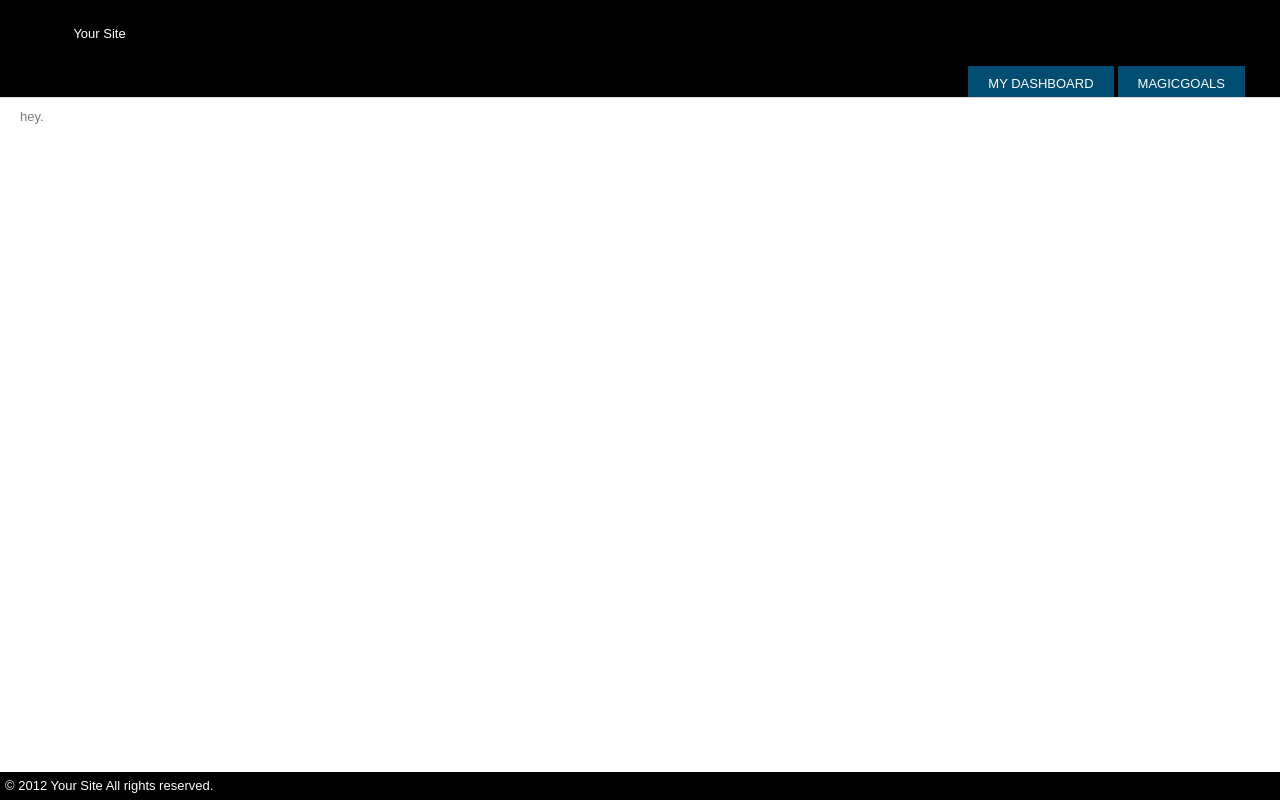
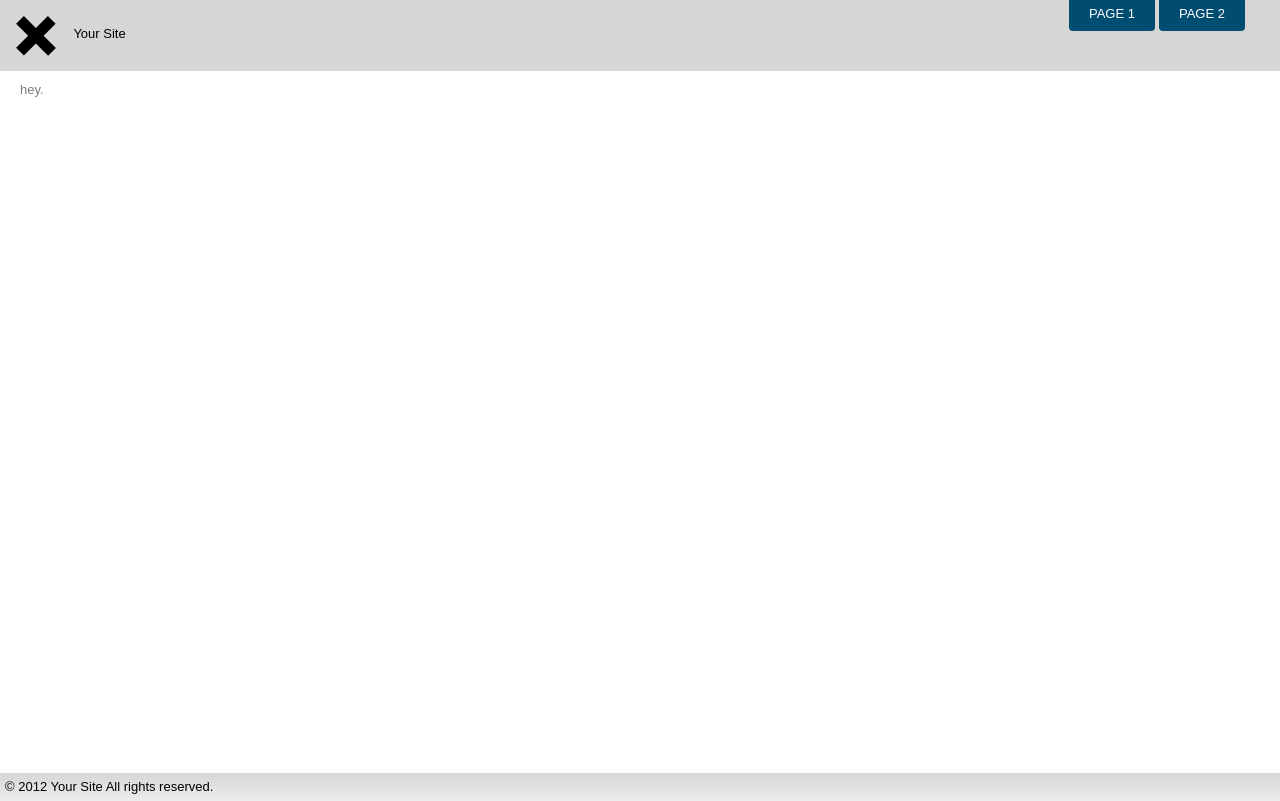
Before and after one commit to a2thek26/ci_template, a CodeIgniter app: page / in a window 1280 px wide. Run offline with CodeIgniter, Linux system fonts and the light colour scheme.

Commit message:
Update styles and menu template

```diff
--- a/application/views/includes/menu_view.php
+++ b/application/views/includes/menu_view.php
@@ -6,14 +6,14 @@
 */
 $menu = array(
 			array(
-				'menu_link' 	=> base_url() . 'dashboard',
-				'menu_page' 	=> 'dashboard',
-				'menu_title' 	=> 'My Dashboard'
+				'menu_link' 	=> base_url() . 'page1',
+				'menu_page' 	=> 'page1',
+				'menu_title' 	=> 'Page 1'
 				),
 			array(
-				'menu_link' 	=> base_url() . 'goals',
-				'menu_page' 	=> 'goals',
-				'menu_title' 	=> 'MagicGoals'
+				'menu_link' 	=> base_url() . 'page2',
+				'menu_page' 	=> 'page2',
+				'menu_title' 	=> 'Page 2'
 				)
 );
 
--- a/assets/css/styles.css
+++ b/assets/css/styles.css
@@ -101,23 +101,19 @@ td { vertical-align: top; }
 
 
 
-
-
-
-
-
+/*  GLOBAL */
 body { height:100%; font:13px/17px arial; color:#7d7d7d; margin:0; padding:0; }
 img { border:0; }
 form { margin:0; }
 *:focus { outline:0; }
-h1 { font:24px/30px arial,verdana; color:#5f8ebe; margin:0; padding:20px 0 6px 0; }
-h2 { font:18px/22px arial,verdana; color:#5f8ebe; margin:0 0 6px 0; padding:0; }
-h3 { font:14px/14px arial,verdana; color:#959595; clear:both; margin:0 0 6px 0; padding:0; }
-h4 { font:14px/18px arial,verdana; color:#959595; margin:0 0 6px 0; padding:0; }
+h1 { font:24px/30px arial; color:#5f8ebe; margin:0; padding:20px 0 6px 0; }
+h2 { font:18px/22px arial; color:#5f8ebe; margin:0 0 6px 0; padding:0; }
+h3 { font:14px/14px arial; color:#959595; clear:both; margin:0 0 6px 0; padding:0; }
+h4 { font:14px/18px arial; color:#959595; margin:0 0 6px 0; padding:0; }
 ul { margin:0 0 12px 0; padding:0 0 0 24px; }
 ol { margin:0 0 12px 0; padding:0 0 0 24px; }
 li { margin:0 0 6px 0; padding:0; }
-p { margin:0 0 28px 0; }
+p { margin:0 0 12px 0; }
 a { color:#5f8eBe; text-decoration:none; }
 a:hover { color:#8ac0e2; text-decoration:underline; }
 input { font:11px/13px arial,verdana; color:#7d7d7d; }
@@ -125,97 +121,75 @@ select { font:11px/13px arial,verdana; color:#7d7d7d; }
 textarea { font:10px/12px arial,verdana; color:#7d7d7d; }
 sup { font:7px/7px arial,verdana; }
 
+/* STRUCTURE */
+header { background:#d6d6d5; color:#000; overflow:hidden; border-bottom:1px solid #dadada; margin-bottom:10px; }
+header .logo { padding:10px; }
+div[role=main] { padding:0 20px; }
+footer { border-top:1px solid #fff; color:#000; line-height:18px; clear:both; padding:5px; }
+footer {
+  background:#d6d6d5;
+  background:-moz-linear-gradient(top, #d6d6d5 0%, #ededec 100%);
+  background:-webkit-gradient(linear, left top, left bottom, color-stop(0%,#d6d6d5), color-stop(100%,#ededec));
+  background:-webkit-linear-gradient(top, #d6d6d5 0%,#ededec 100%);
+  background:-o-linear-gradient(top, #d6d6d5 0%,#ededec 100%);
+  background:-ms-linear-gradient(top, #d6d6d5 0%,#ededec 100%);
+  background:linear-gradient(to bottom, #d6d6d5 0%,#ededec 100%);
+}
+footer p { margin-bottom:0; }
+
+/* ASSETS */
 .left { float:left; }
 .right { float:right; }
+
+/* MESSAGE */
+.message, .update-message { display:none; background:#014d71; color:#fff; border-radius:4px; -webkit-border-radius:4px; -moz-border-radius:4px; padding:10px; margin-bottom:6px; }
 
 /* STICKY FOOTER */
 .wrapper { height:auto !important; margin:0 auto -28px; min-height:100%; }
 .push { height:50px; }
 
-/* STRUCTURE */
-header { background:#000; color:#fff; overflow:hidden; border-bottom:1px solid #dadada; margin-bottom:10px; }
-header .logo { padding:10px; }
-div[role=main] { padding:0 20px; }
-footer { background:#000; color:#fff; clear:both; line-height:18px; padding:5px; }
-footer p { margin-bottom:0; }
-
-/* MENUS */
+/* MENU > TOP */
 .top-menu { float:right; list-style:none; margin:0; padding:4px; }
 .top-menu li { float:left; margin:2px 6px; }
 
-.menu { float:right; list-style:none; margin:0; padding:5px; }
-.menu li { float:left; margin:0; padding:0; }
-.menu li a { background:#014d71; color:#fff; font-size:13px; text-transform:uppercase; border:none; border-radius:0 0 4px 4px; -webkit-border-radius:0 0 4px 4px; -moz-border-radius:0 0 4px 4px; padding:10px 20px; margin-left:4px; }
-.menu li a:hover { background:#036491; text-decoration:none; }
-.menu li.active a { background:#036491; border-bottom:3px solid #fff; }
-.menu li.last { margin-right:30px; }
+/*  MENU > MAIN */
+nav { float:right; }
+nav .menu { float:right; list-style:none; margin:0; padding:5px; }
+nav .menu li { float:left; margin:0; padding:0; }
+nav .menu li a { background:#014d71; color:#fff; font-size:13px; text-transform:uppercase; border:none; border-radius:0 0 4px 4px; padding:10px 20px; margin-left:4px; }
+nav .menu li a:hover { background:#036491; text-decoration:none; }
+nav .menu li.active a { background:#036491; border-bottom:3px solid #fff; }
+nav .menu li.last { margin-right:30px; }
 
-
-
-/*
-// IF THERE'S AN ADMIN STUFF
-*/
-
-/* FORMS */
+/* FORM > INPUTS */
 input[type=text], input[type=password], textarea { width:300px; background:#fff; border:1px solid #7d7d7d; border-radius:3px; -webkit-border-radius:3px; -moz-border-radius:3px; padding:8px 4px; }
 input[type=checkbox] { margin:0 5px; }
-input[type=submit], input[type=button], button, .button { background:#014d71; color:#fff; font-size:13px; text-transform:uppercase; border:none; border-radius:4px; -webkit-border-radius:4px; -moz-border-radius:4px; padding:10px 20px; }
 textarea { width:400px; font-size:13px; font-family:arial; }
-.button { background:#014d71; display:block; color:#fff !important; font-size:13px; text-transform:uppercase; border:none; border-radius:4px; -webkit-border-radius:4px; -moz-border-radius:4px; padding:10px 20px; }
-input[type=submit], input[type=button], button, .button:hover { background:#036491; text-decoration:none;  }
 
-/* FORMS > ERRORS */
+/* FORM > BUTTONS */
+input[type=submit], input[type=button], button, .button { color:#fff; font-size:13px; text-transform:uppercase; border:none; border-radius:4px;  padding:6px 10px; }
+
+input[type=submit],input[type=button],button,.button {
+  background-color: #cb3499;
+
+  background-image: -webkit-linear-gradient(top, #cb3499 0%, #db5faf 49%, #d52593 50%, #d52593 100%);
+  background-image: -moz-linear-gradient(top, #cb3499 0%, #db5faf 49%, #d52593 50%, #d52593 100%);
+  background-image: -o-linear-gradient(top, #cb3499 0%, #db5faf 49%, #d52593 50%, #d52593 100%);
+  background-image: -ms-linear-gradient(top, #cb3499 0%, #db5faf 49%, #d52593 50%, #d52593 100%);
+  background-image: linear-gradient(top, #cb3499 0%, #db5faf 49%, #d52593 50%, #d52593 100%);
+}
+
+input[type=submit]:hover,input[type=button]:hover,button:hover,.button:hover {
+  background: #e260af;
+  text-decoration: none;
+
+  background-image: -webkit-linear-gradient(top, #ed7fc2 0%, #e260af 49%, #d93096 50%, #e767b5 100%);
+  background-image: -moz-linear-gradient(top, #ed7fc2 0%, #e260af 49%, #d93096 50%, #e767b5 100%);
+  background-image: -o-linear-gradient(top, #ed7fc2 0%, #e260af 49%, #d93096 50%, #e767b5 100%);
+  background-image: -ms-linear-gradient(top, #ed7fc2 0%, #e260af 49%, #d93096 50%, #e767b5 100%);
+  background-image: linear-gradient(top, #ed7fc2 0%, #e260af 49%, #d93096 50%, #e767b5 100%);
+}
+
+/* FORM > ERRORS */
 .error-message { color:#ff0000; font-size:11px; }
 input[type=text].error, input[type=password].error, textarea.error { border:1px solid #ff0000; }
-.section { margin-bottom:15px; }
-.section h3 { margin-bottom:4px; }
-.section .edit-mode { margin-top:5px; }
-
-/* MESSAGE */
-.message, .update-message { display:none; background:#014d71; color:#fff; border-radius:4px; -webkit-border-radius:4px; -moz-border-radius:4px; padding:10px; margin-bottom:6px; }
-
-/* TABLES */
-table .edit { width:2%; }
-table .remove { width:3%; }
-table .description { width:30% }
-table .image { width:50px; }
-table img { float:left; padding:0 10px; }
-table a[class*=-tag], table a[class*=-photo] { cursor:pointer; }
-.edit-mode { display:none; }
-
-table ul { margin-bottom:0; }
-table ul li { margin:0 0 2px 0; }
-
-/*  TABLE PAGER  */
-.pager { float:right; }
-.pager span { width:11px; height:0; cursor:pointer; display:inline-block; overflow:hidden; padding-top:12px; margin:0 2px; }
-.pager span.first { background:url(../images/assets/icon_first.png) no-repeat; }
-.pager span.prev { background:url(../images/assets/icon_prev.png) no-repeat; }
-.pager span.next { background:url(../images/assets/icon_next.png) no-repeat; }
-.pager span.last { background:url(../images/assets/icon_last.png) no-repeat; }
-.pager input { width:50px !important; font-size: 10px; border: 1px solid #330000; text-align: center; }
-
-
-/* COLUMNS FRAMEWORK */
-.colmask { width:100%; float:left; position:relative; clear:both; overflow:hidden; }
-.colright,
-.colmid,
-.colleft { width:100%; float:left; position:relative; }
-.col1,
-.col2,
-.col3 { float:left; position:relative; overflow:hidden; overflow:hidden; padding:0 0 1em 0; }
-
-/* 2 Column (left menu) settings */
-.leftmenu { background:#fff; }
-.leftmenu .colleft {
-  right:75%;			/* right column width */
-  background:#C4E9F9;	/* left column background colour */
-}
-.leftmenu .col1 {
-  width:71%;			/* right column content width */
-  left:102%;			/* 100% plus left column left padding */
-}
-.leftmenu .col2 {
-  width:21%;			/* left column content width (column width minus left and right padding) */
-  left:6%;			/* (right column left and right padding) plus (left column left padding) */
-}
```
